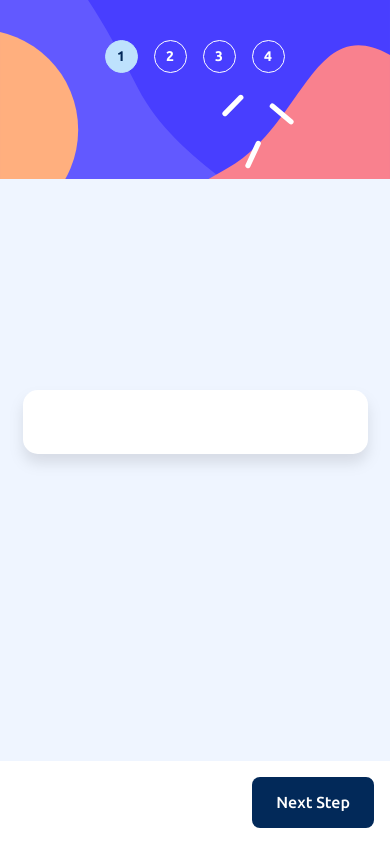
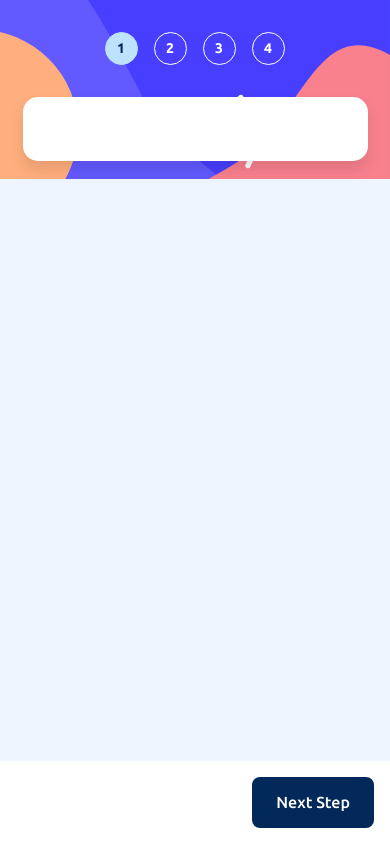
Before and after one commit to nikosetiawanp/multi-step-form, a React (Vite) app: page / in a window 390 px wide. Built offline with nearby package versions, Linux system fonts and the light colour scheme.

Commit message:
fix StepIndicator position

```diff
--- a/index.html
+++ b/index.html
@@ -6,7 +6,8 @@
     <meta name="viewport" content="width=device-width, initial-scale=1.0" />
     <title>Vite + React + TS</title>
   </head>
-  <body class="bg-blue-100 flex justify-center items-center w-screen h-screen relative px-6">
+  <body class="bg-blue-100 flex justify-center items-start md:items-center w-screen h-screen relative px-6">
+    <img class="w-screen md:hidden absolute -z-50" src="./src/assets/images/bg-sidebar-mobile.svg" alt="bg-sidebar-mobile">
     <div id="root"></div>
     <script type="module" src="/src/main.tsx"></script>
   </body>
--- a/src/components/StepIndicator.tsx
+++ b/src/components/StepIndicator.tsx
@@ -4,13 +4,7 @@ import StepNumber from "./StepNumber";
 
 export default function StepIndicator(props: { currentStep: number }) {
   return (
-    <div className="absolute md:hidden w-full top-0 left-0 -z-50">
-      <img
-        className="absolute z-0 w-full h-auto"
-        src={BackgroundSidebarMobile}
-        alt="bg-sidebar-mobile"
-      />
-      <div className="flex justify-center absolute z-10 top-10 gap-4 w-full">
+    <div className="flex justify-center gap-4 w-full my-8 md:hidden">
       {steps.map((step) => (
         <StepNumber
           key={step.number}
@@ -19,6 +13,5 @@ export default function StepIndicator(props: { currentStep: number }) {
         />
       ))}
     </div>
-    </div>
   );
 }
```
Lines whose indentation alone changed are shown as unchanged.
